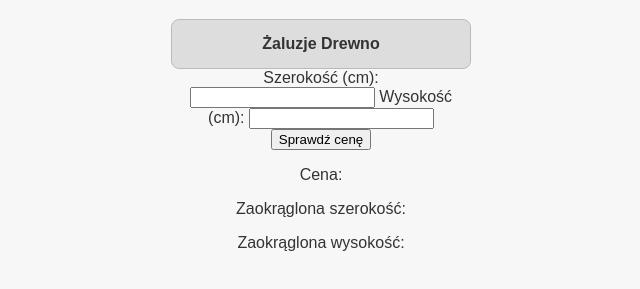
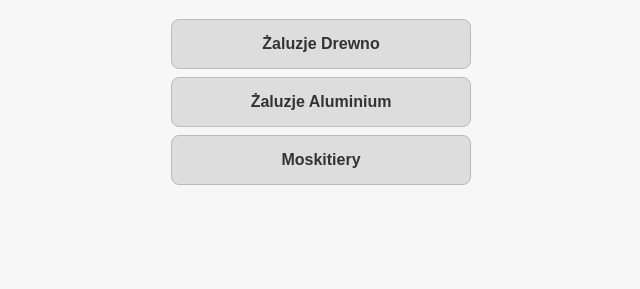
Before and after one commit to BigGibby900/kalkulator-zaluzji, a plain HTML site: page static/index.html in a window 1280 px wide. Shown: the part 61-350 px from the top of the page, without its empty margins (319-959 px from the left). Drawn offline with Linux system fonts and the light colour scheme.

Commit message:
Aktualizacja URL

```diff
--- a/static/index.html
+++ b/static/index.html
@@ -6,42 +6,22 @@
     <title>Kalkulator Cen Żaluzji</title>
     <link rel="stylesheet" href="/static/styles.css">
     <script>
-        async function calculatePrice() {
-            const category = "drewno_25"; // Można zmieniać w zależności od wybranej opcji
-            const width = parseInt(document.getElementById("width").value);
-            const height = parseInt(document.getElementById("height").value);
+        function toggleSubmenu(id) {
+            var submenus = document.querySelectorAll('.subcategory');
+            submenus.forEach(function(submenu) {
+                if (submenu.id !== id) {
+                    submenu.style.display = "none";
+                }
+            });
 
-            if (isNaN(width) || isNaN(height)) {
-                alert("Proszę podać prawidłowe wymiary.");
-                return;
-            }
-
-            try {
-                const response = await fetch(`https://kalkulator-zaluzji.onrender.com/cena/?category=${category}&szerokosc=${width}&wysokosc=${height}`);
-
-                if (!response.ok) {
-                    throw new Error("Błąd połączenia z serwerem");
-                }
-
-                const data = await response.json();
-
-                if (data.error) {
-                    alert(data.error);
-                } else {
-                    document.getElementById("price").innerText = `Cena: ${data.cena} PLN`;
-                    document.getElementById("roundedWidth").innerText = `Zaokrąglona szerokość: ${data.zaokraglona_szerokosc} cm`;
-                    document.getElementById("roundedHeight").innerText = `Zaokrąglona wysokość: ${data.zaokraglona_wysokosc} cm`;
-                }
-            } catch (error) {
-                alert("Wystąpił błąd podczas pobierania danych: " + error.message);
-            }
+            var submenu = document.getElementById(id);
+            submenu.style.display = submenu.style.display === "block" ? "none" : "block";
         }
     </script>
 </head>
 <body>
     <h1>Kalkulator Cen</h1>
     <div class="menu">
-        <!-- Kategoria "Żaluzje Drewno" -->
         <div class="category" onclick="toggleSubmenu('drewno')">Żaluzje Drewno</div>
         <div id="drewno" class="subcategory">
             <a href="/static/drewno_25.html">Drewno/Bamboo 25MM</a>
@@ -52,20 +32,31 @@
             <a href="/static/fauxwood_50.html">Faux Wood (PVC) 50MM</a>
         </div>
 
-        <!-- Formularz do wprowadzania wymiarów -->
-        <div>
-            <label for="width">Szerokość (cm):</label>
-            <input type="number" id="width" name="width" required>
-            <label for="height">Wysokość (cm):</label>
-            <input type="number" id="height" name="height" required>
-            <button onclick="calculatePrice()">Sprawdź cenę</button>
+        <div class="category" onclick="toggleSubmenu('aluminium')">Żaluzje Aluminium</div>
+        <div id="aluminium" class="subcategory">
+            <a href="/static/alu_16_a.html">16MM Grupa A</a>
+            <a href="/static/alu_16_b.html">16MM Grupa B</a>
+            <a href="/static/alu_25_a.html">25MM Grupa A</a>
+            <a href="/static/alu_25_b.html">25MM Grupa B</a>
+            <a href="/static/alu_25_c.html">25MM Grupa C</a>
+            <a href="/static/alu_25_d.html">25MM Grupa D</a>
+            <a href="/static/alu_25_e.html">25MM Grupa E</a>
+            <a href="/static/alu_50_a.html">50MM Grupa A</a>
+            <a href="/static/alu_50_b.html">50MM Grupa B</a>
+            <a href="/static/alu_50_c.html">50MM Grupa C</a>
+            <a href="/static/alu_50_d.html">50MM Grupa D</a>
+            <a href="/static/alu_50_ae.html">50MM Grupa AE</a>
+            <a href="/static/alu_50_be.html">50MM Grupa BE</a>
         </div>
 
-        <!-- Wyniki kalkulacji -->
-        <div>
-            <p id="price">Cena: </p>
-            <p id="roundedWidth">Zaokrąglona szerokość: </p>
-            <p id="roundedHeight">Zaokrąglona wysokość: </p>
+        <div class="category" onclick="toggleSubmenu('moskitiery')">Moskitiery</div>
+        <div id="moskitiery" class="subcategory">
+            <a href="/static/moskitiery_ramkowe_podstawowe.html">Ramkowe Kolory Podstawowe</a>
+            <a href="/static/moskitiery_ramkowe_premium.html">Ramkowe Kolory Premium</a>
+            <a href="/static/moskitiery_drzwiowe_podstawowe.html">Drzwiowe Kolory Podstawowe</a>
+            <a href="/static/moskitiery_drzwiowe_premium.html">Drzwiowe Kolory Premium</a>
+            <a href="/static/moskitiery_rolowane_biale.html">Rolowane Białe</a>
+            <a href="/static/moskitiery_rolowane_kolory.html">Rolowane Inne Kolory</a>
         </div>
     </div>
 </body>
```
Also changed, not shown: static/drewno_25.html (+1 -2 lines).
